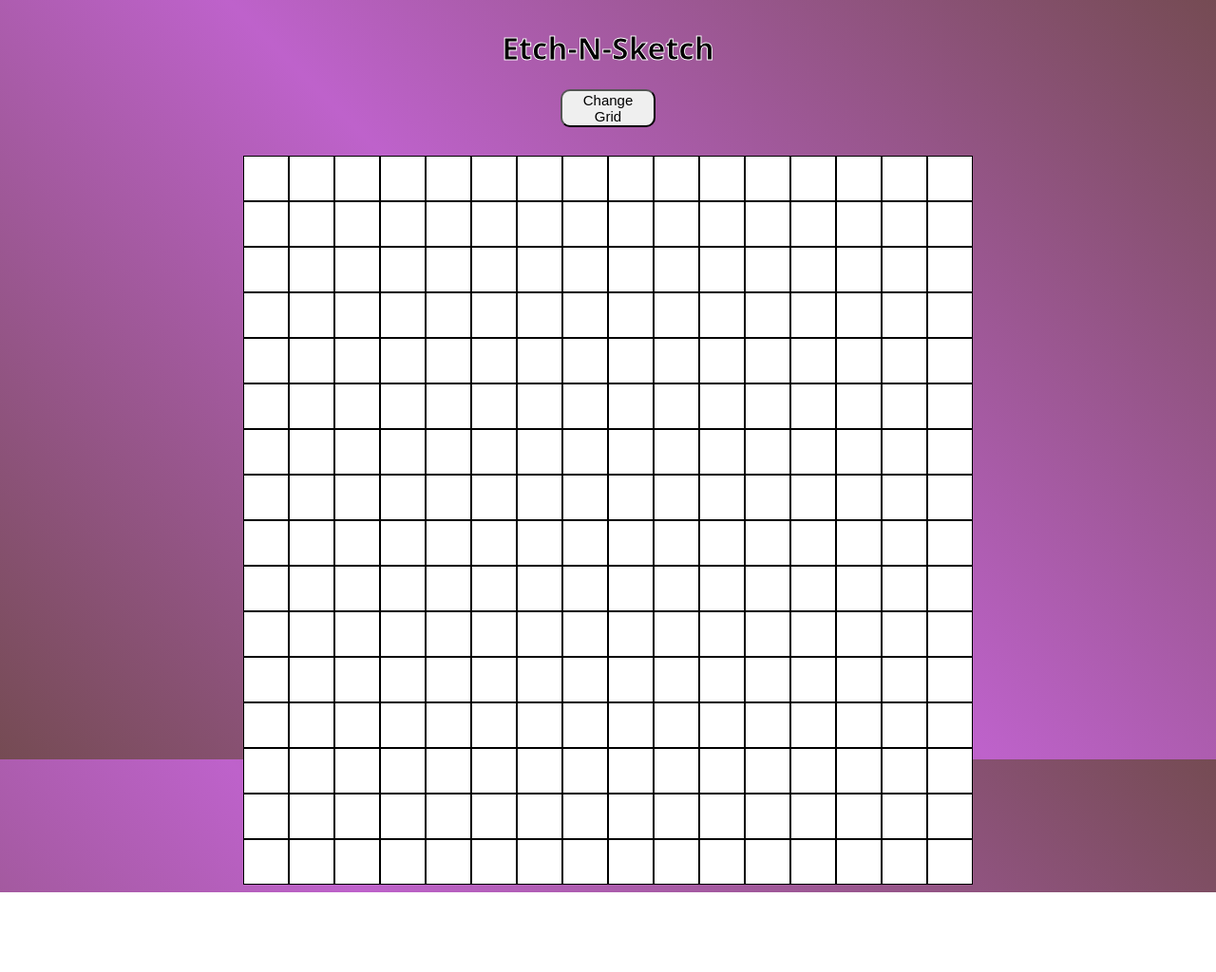
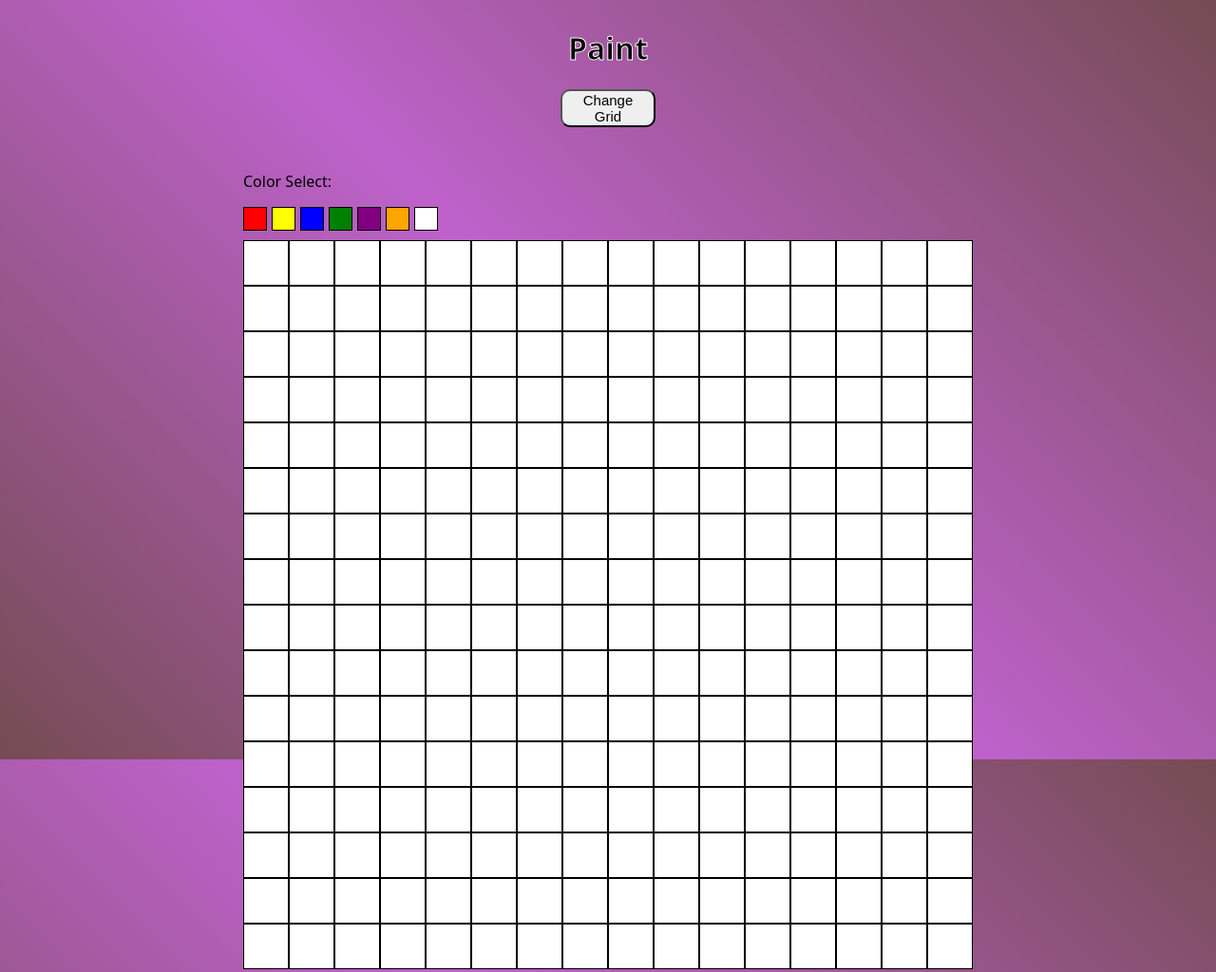
Before and after one commit to WilliamNorboe/Paint-Program, a plain HTML site: page index.html in a window 1280 px wide. Shown: the top 1024 px of the page at 95% size. Before the commit the page ends 940 px from the top, so only its background shows below. Drawn offline with Linux system fonts and the light colour scheme.

Commit message:
first commit

```diff
--- a/index.html
+++ b/index.html
@@ -3,15 +3,19 @@
 <head>
     <meta charset="UTF-8">
     <meta name="viewport" content="width=device-width, initial-scale=1.0">
-    <title>Etch-N-Sketch</title>
+    <title>Paint</title>
     <!-- <link rel="stylesheet" href = "reset.css"> -->
     <link rel="stylesheet" href = "styles.css">
 </head>
 <body>
-    <h1 class = "header">Etch-N-Sketch</h1>
+    <h1 class = "header">Paint</h1>
     <button class = "pageButton" id = "changeGrid">Change Grid</button>
+    <p>Color Select:</p>
+    <div id = "colors"></div>
     <div id = "container"></div>
 
-    <script src = "etch.js"></script>
+
+
+    <script src = "paint.js"></script>
 </body>
 </html>
--- a/etch.js
+++ b/paint.js
@@ -6,6 +6,24 @@ changeGridButton.addEventListener("click", changeGrid);
 
 
 createGrid(16);
+createColors(["red", "yellow", "blue", "green", "purple", "orange", "white"]);
+
+
+function createColors(colors){
+    let colorsDIV = document.getElementById("colors");
+    squareID = 1;
+    for(let j = 0; j < colors.length; ++ j){
+        const square = document.createElement('div');
+        square.classList.add("square");
+        square.style.height = "25px";
+        square.style.width = "25px";
+        square.id = "color" + squareID;
+        square.style.backgroundColor = colors[j];
+        squareID++;
+        // square.addEventListener("mouseover", () => {squareHover(square);});
+        colorsDIV.appendChild(square);
+    }
+}
 
 function createGrid(numSquares){
     let squareID = 1;
--- a/styles.css
+++ b/styles.css
@@ -52,3 +52,9 @@ body{
 .hover{
     background-color: grey;
 }
+
+#colors{
+    display: flex;
+    gap: 5px;
+    padding-bottom: 10px;
+}
```
